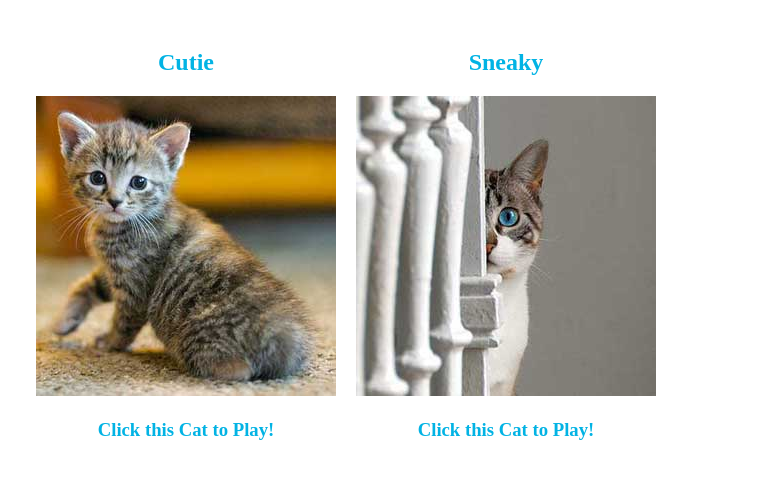
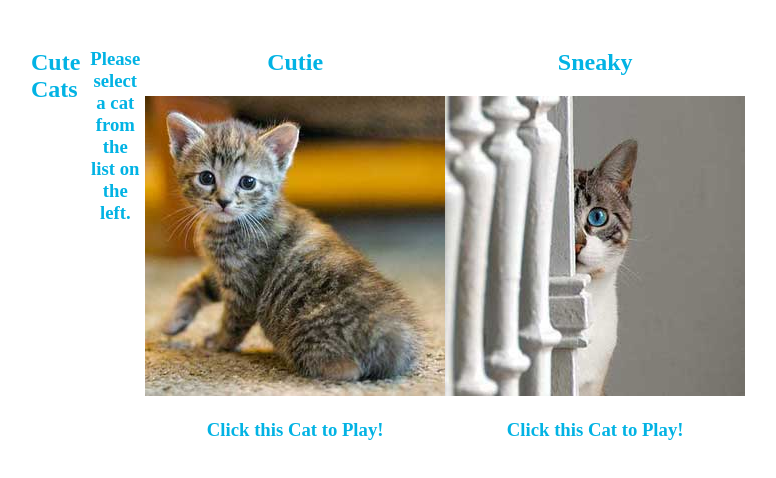
Before and after one commit to TodMcChesney/cat-clicker-premium-app, a website: page index.html in a window 1280 px wide. Shown: the part 90-568 px from the top of the page, without its empty margins (294-1070 px from the left). Drawn offline with Linux system fonts and the light colour scheme.

Commit message:
feat: Add divs for cat list and selected cat

```diff
--- a/css/styles.css
+++ b/css/styles.css
@@ -16,8 +16,6 @@ html {
 
 .flex-container {
     display: flex;
-    flex-wrap: wrap;
-    justify-content: space-around;
 }
 
 .center {
@@ -27,3 +25,13 @@ html {
 .heading {
     font-size: 3em;
 }
+
+.list-div {
+    width: 20%;
+    padding: 0 5px;
+}
+
+.cat-div {
+    width: 80%;
+    padding: 0 5px;
+}
--- a/index.html
+++ b/index.html
@@ -13,6 +13,14 @@
             <h1 class="heading center">Cat Clicker Premium</h1>
         </header>
         <main class="flex-container">
+            <div class="list-div">
+                <h2>Cute Cats</h2>
+                <ul id="cat-list">
+                </ul>
+            </div>
+            <div class="cat-div center">
+                <h3>Please select a cat from the list on the left.</h3>
+            </div>
         </main>
         <script src="js/app.js"></script>
     </body>
```
